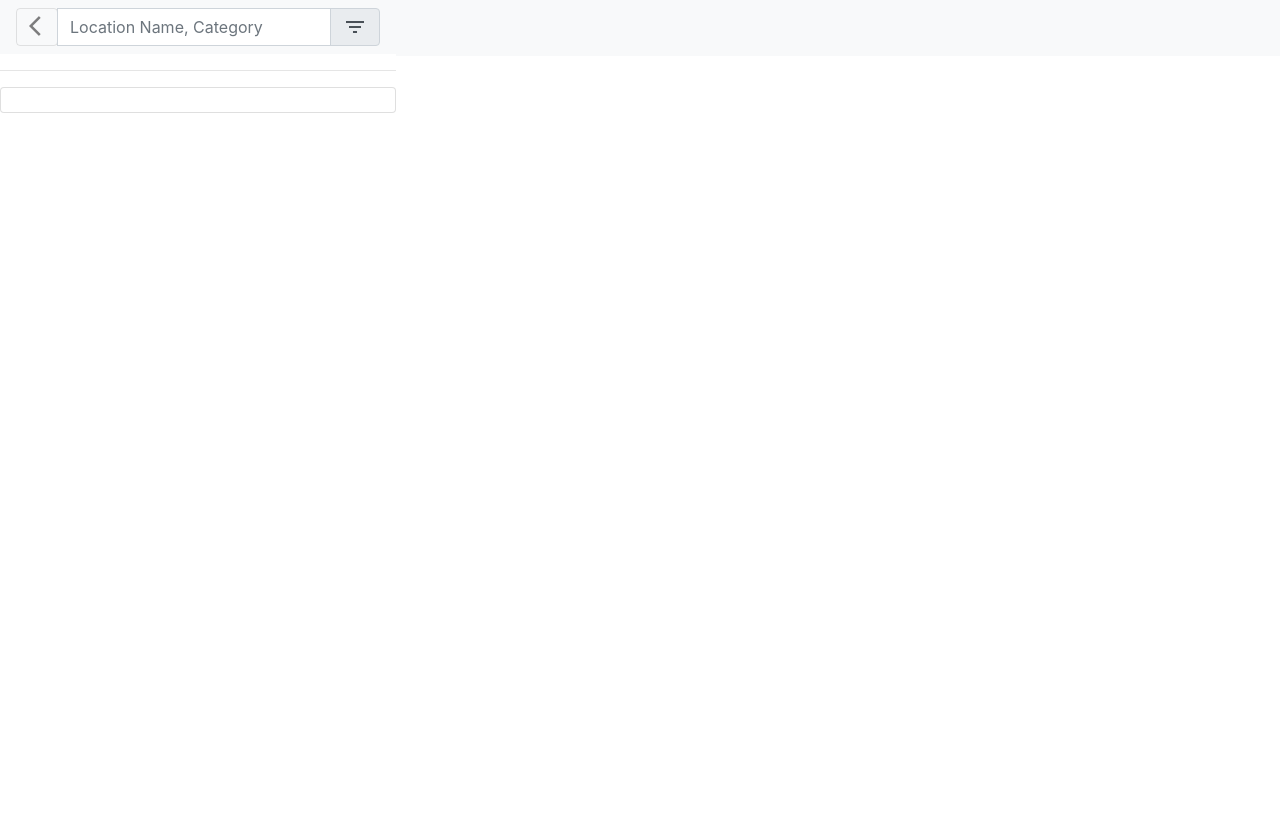
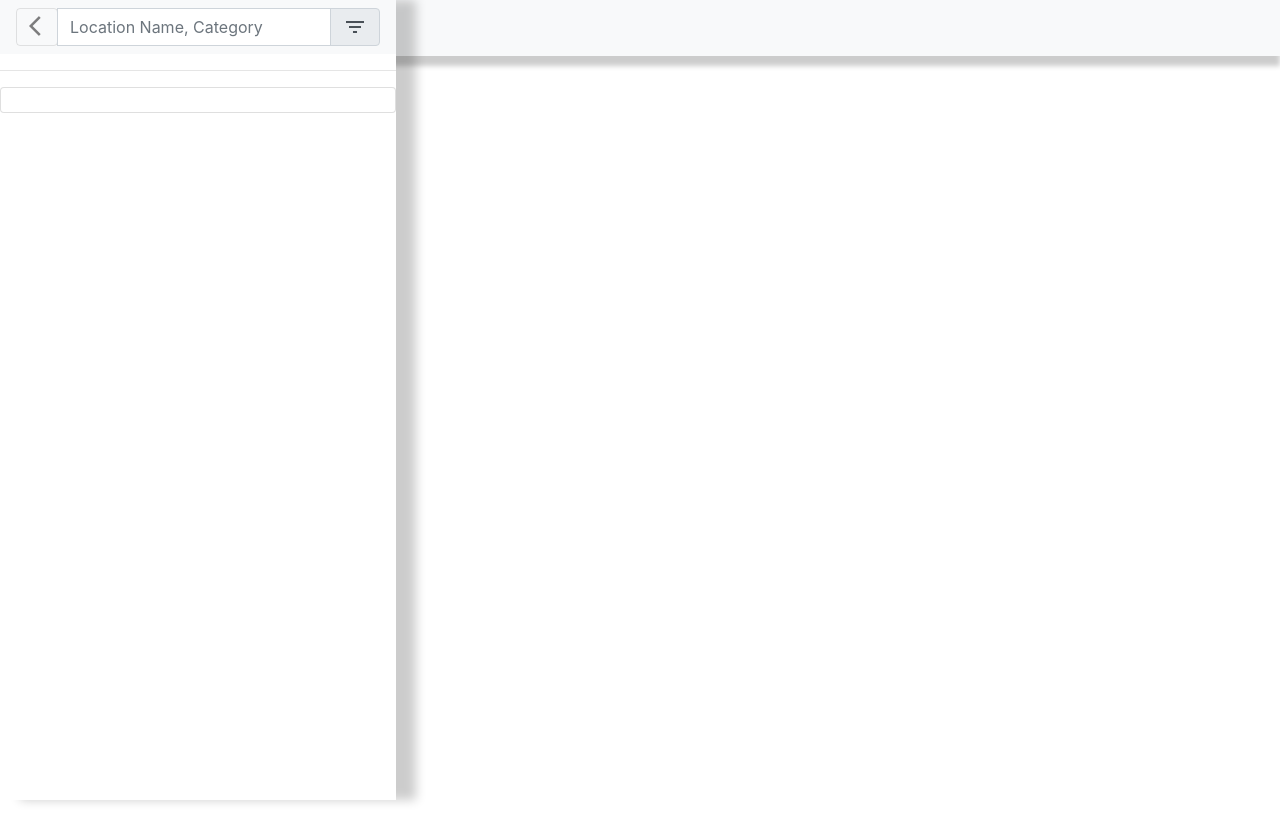
Before and after one commit to kvega/fswd-project5, a plain HTML site: page index.html in a window 1280 px wide. Drawn offline with nearby package versions, Linux system fonts and the light colour scheme; some packages are replaced by stand-ins of ours; no server answers.

Commit message:
Added shadows to navigation bars

```diff
--- a/css/master.css
+++ b/css/master.css
@@ -15,6 +15,11 @@ body {
     overflow: hidden;
 }
 
+#topbar {
+    box-shadow: 0px 10px 5px rgba(0,0,0,.2);
+    z-index: 999;
+}
+
 main {
     transition: 0.5s;
 }
@@ -29,16 +34,18 @@ main {
 }
 
 #sidebar {
-    height: 95vh;
+    height: 100vh;
     position: fixed;
-    z-index: 1;
+    z-index: 1000;
     top: 0;
     background-color: white;
     transition: 0.5s;
+    box-shadow: 20px 0px 10px rgba(0,0,0,0.2);
 }
 
 .location-list {
     height: 85vh;
+    min-height: 85vh;
     overflow-y: scroll;
     overflow-x: hidden;
 }
--- a/index.html
+++ b/index.html
@@ -41,7 +41,7 @@
                 </ul>
             </div>
         </nav>
-        <nav class="navbar navbar-expand-lg navbar-light bg-light">
+        <nav id="topbar" class="navbar navbar-expand-lg navbar-light bg-light">
             <button class="navbar-toggler" type="button" data-bind="click: toggleSidebar" aria-controls="navbarNavAltMarkup"
                 aria-expanded="false" aria-label="Toggle navigation" style="display: block">
                 <span class="navbar-toggler-icon"></span>
```
